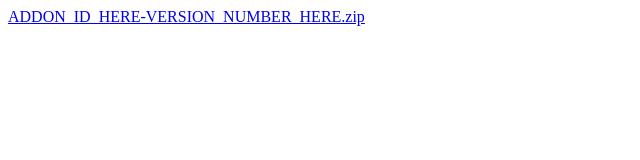
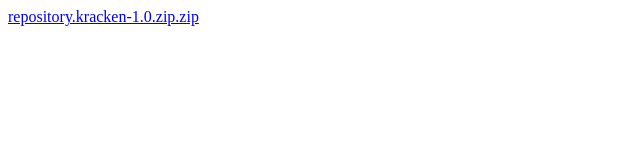
Before and after one commit to DrPicklerick/drpicklerick.github.io, a plain HTML site: page index.html in a window 1280 px wide. Shown: the whole page, without its empty margins (0-640 px from the left). Drawn offline with Linux system fonts and the light colour scheme.

Commit message:
Update index.html

```diff
--- a/index.html
+++ b/index.html
@@ -1,2 +1,2 @@
 <!DOCTYPE html>
-<a href="ADDON_ID_HERE-VERSION_NUMBER_HERE.zip">ADDON_ID_HERE-VERSION_NUMBER_HERE.zip</a>
+<a href="repository.kracken-1.0.zip">repository.kracken-1.0.zip.zip</a>
```
